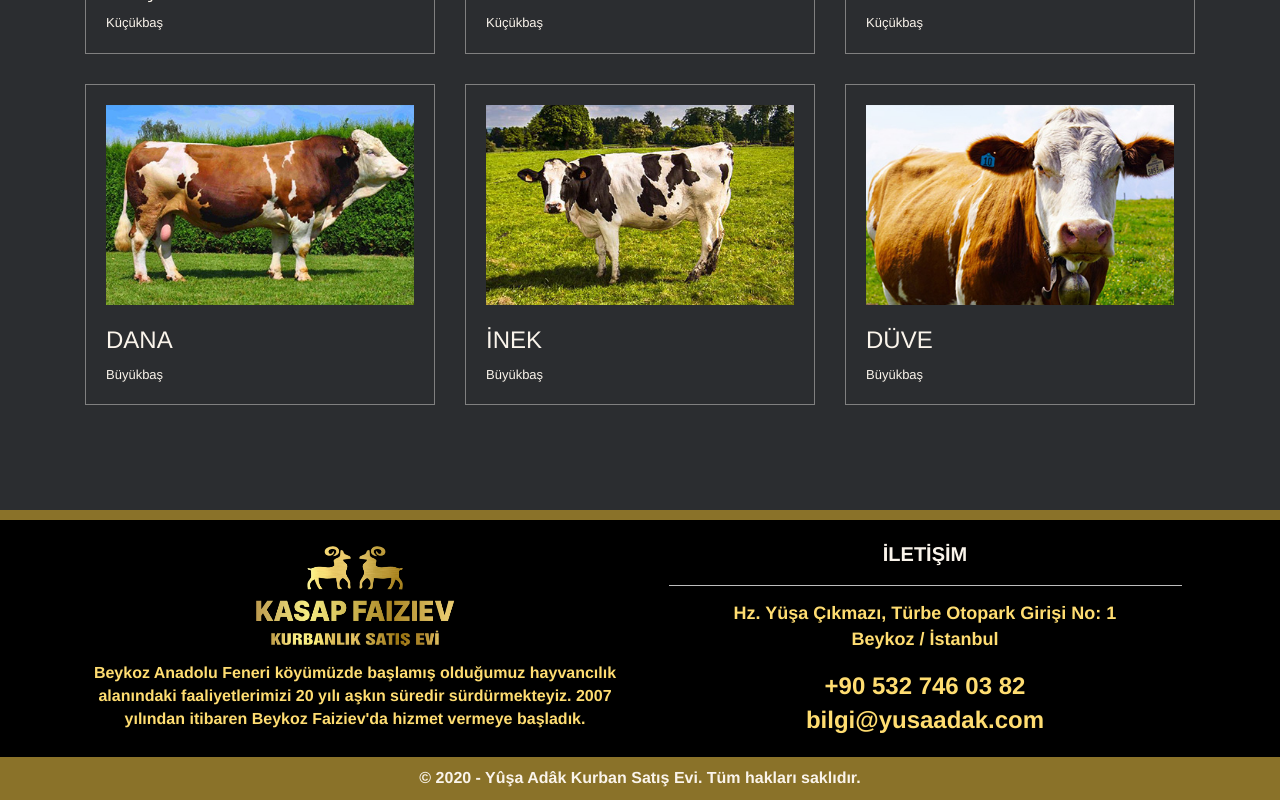
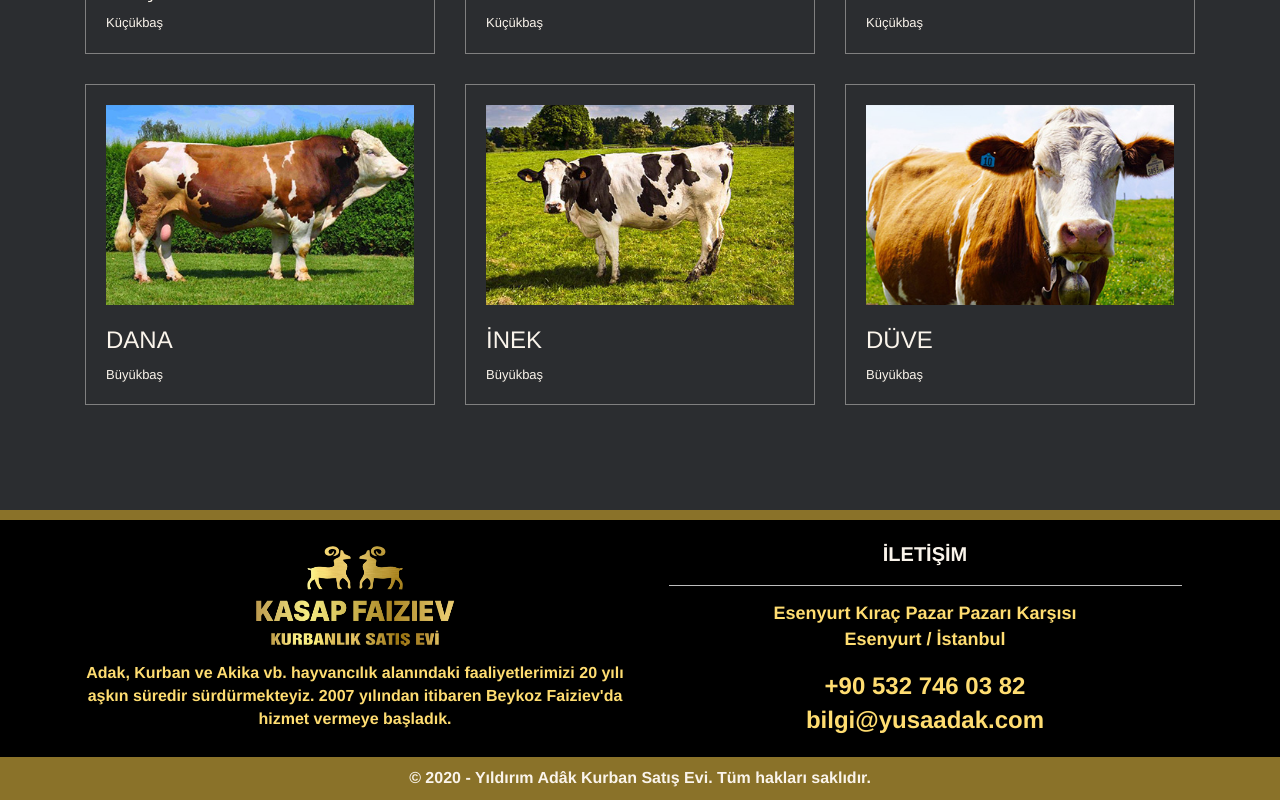
Before and after one commit to Faiziev/Oblation-shop-website-with-Nextjs-and-GraphQL, a Next.js app: page / in a window 1280 px wide. Shown: the part 2152-2952 px from the top of the page. Built offline with nearby package versions, Linux system fonts and the light colour scheme.

Commit message:
Update Footer.js

```diff
--- a/components/Footer.js
+++ b/components/Footer.js
@@ -26,7 +26,7 @@ const FooterLogo = () => {
     <Stack width={"auto"} height="100px">
       <Logo />
     </Stack>
-    <Span kind={`g${tablet ? 5 : 3}`}>Beykoz Anadolu Feneri köyümüzde başlamış olduğumuz hayvancılık alanındaki faaliyetlerimizi 20 yılı aşkın süredir sürdürmekteyiz. 2007 yılından itibaren Beykoz Faiziev&apos;da hizmet vermeye başladık. </Span>
+    <Span kind={`g${tablet ? 5 : 3}`}>Adak, Kurban ve Akika vb. hayvancılık alanındaki faaliyetlerimizi 20 yılı aşkın süredir sürdürmekteyiz. 2007 yılından itibaren Beykoz Faiziev&apos;da hizmet vermeye başladık. </Span>
   </Stack>
 }
 
@@ -38,7 +38,7 @@ const FooterContact = () => {
       <Span kind={`w${tablet ? 2 : 1}`}>İLETİŞİM</Span>
     </Stack>
     <span style={{width: '90%', height: tablet ? 1.5 : 0.5, background: BORDER}}></span>
-    <Span kind={`g${tablet ? 4 : 2}`}>Hz. Yüşa Çıkmazı, Türbe Otopark Girişi No: 1 <br/> Beykoz / İstanbul</Span>
+    <Span kind={`g${tablet ? 4 : 2}`}>Esenyurt Kıraç Pazar Pazarı Karşısı <br/> Esenyurt / İstanbul</Span>
     <Span kind={`g${tablet ? 3 : 0}`}>+90 532 746 03 82<br/>bilgi@yusaadak.com</Span>
   </Stack>
 }
@@ -51,7 +51,7 @@ const Footer = () => {
     <MainFooter />
       <span style={{width: '100%', background: ORANGE, padding: 10}}>
         <Container>
-          <Span kind={`w${tablet ? 5 : 3}`}> © 2020 - Yûşa Adâk Kurban Satış Evi. Tüm hakları saklıdır.</Span>
+          <Span kind={`w${tablet ? 5 : 3}`}> © 2020 - Yıldırım Adâk Kurban Satış Evi. Tüm hakları saklıdır.</Span>
         </Container>
       </span>
   </Stack>
```
